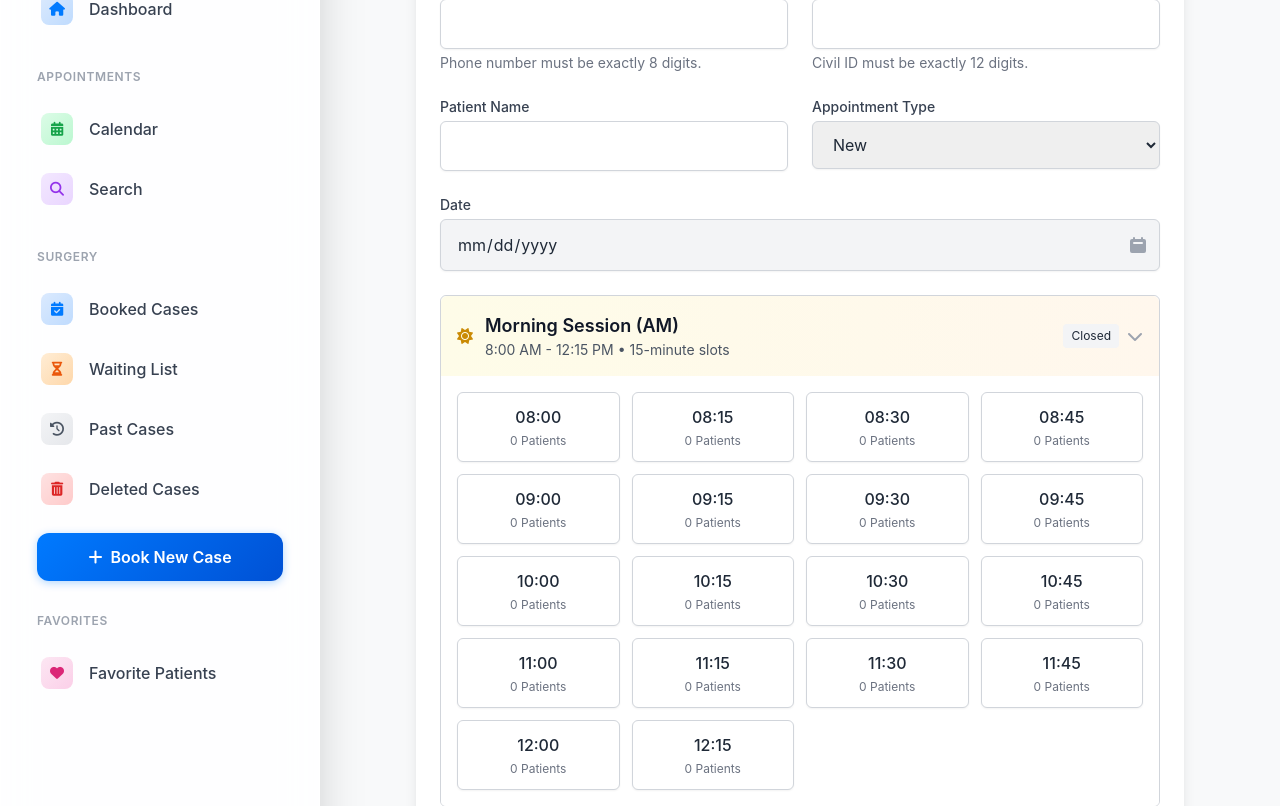
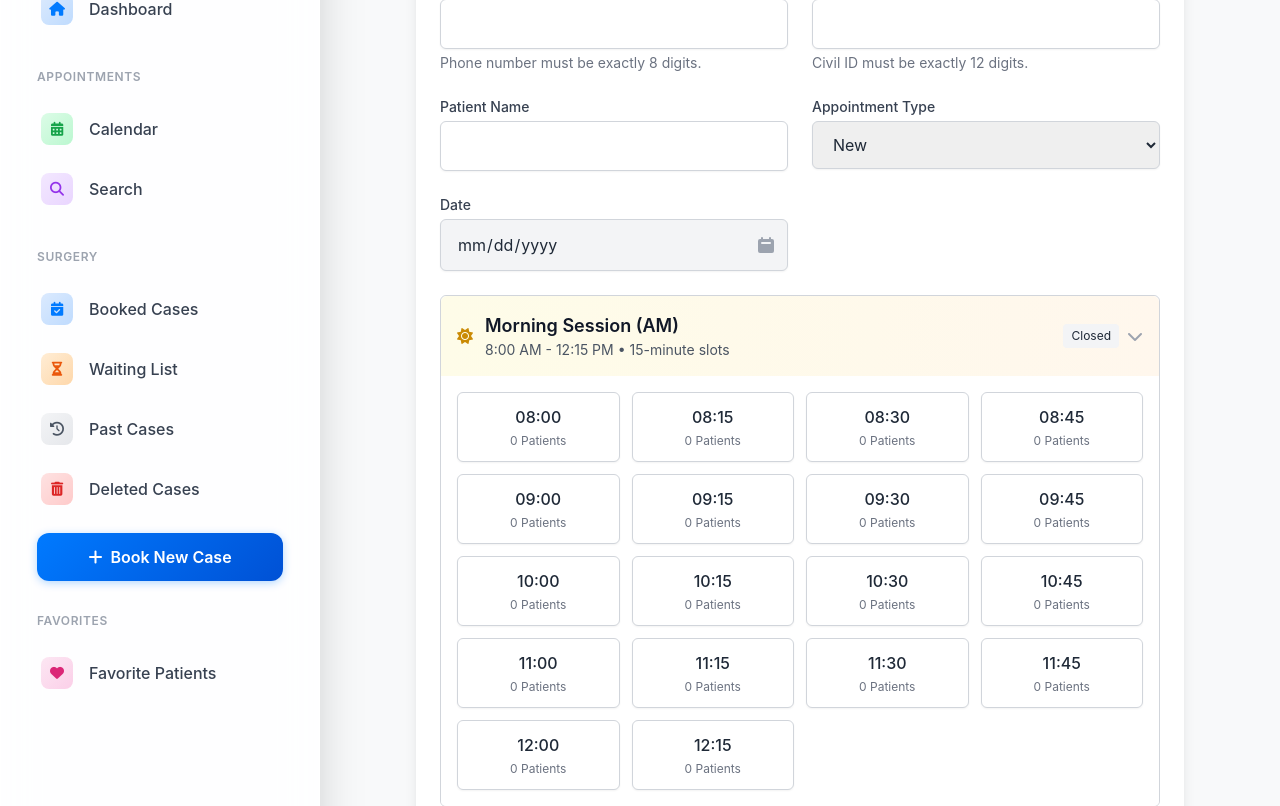
Before and after one commit to alqaseer/clinic, a Django app: a page that uses core/templates/add_appointment.html in a window 1280 px wide. Shown: the part 189-995 px from the top of the page. Run offline with Django 5.2, Linux system fonts and the light colour scheme; a user stored in the database is signed in; data comes from the database, SQL or seed files in the repository; some libraries are stand-ins or nearby versions.

Commit message:
fixing add appointment date field

```diff
--- a/core/templates/add_appointment.html
+++ b/core/templates/add_appointment.html
@@ -315,7 +315,8 @@
             </div>
         </div>
 
-        <!-- Read-only Date Field -->
+        <div class="grid grid-cols-1 md:grid-cols-2 gap-6">
+            <!-- Date Field - moved to grid layout for consistency -->
             <div>
                 <label for="date" class="block text-sm font-medium text-gray-700 mb-1">Date</label>
                 <div class="relative">
@@ -323,7 +324,7 @@
                         type="date"
                         name="date"
                         id="date"
-                    class="block w-full px-4 py-3 border border-gray-300 rounded-md shadow-sm bg-gray-100 cursor-not-allowed"
+                        class="block w-full px-4 py-3 border border-gray-300 rounded-md shadow-sm bg-gray-100 cursor-not-allowed focus:ring-2 focus:ring-blue-500 focus:border-blue-500"
                         value="{{ selected_date|date:'Y-m-d' }}"
                         readonly
                     >
@@ -335,6 +336,10 @@
                     <!-- Hidden Field to Ensure Date is Submitted -->
                     <input type="hidden" name="date" value="{{ selected_date|date:'Y-m-d' }}">
                 </div>
+            </div>
+
+            <!-- Empty div to maintain grid layout but leave space -->
+            <div></div>
         </div>
 
         <!-- AM Session -->
```
Lines whose indentation alone changed are shown as unchanged.
